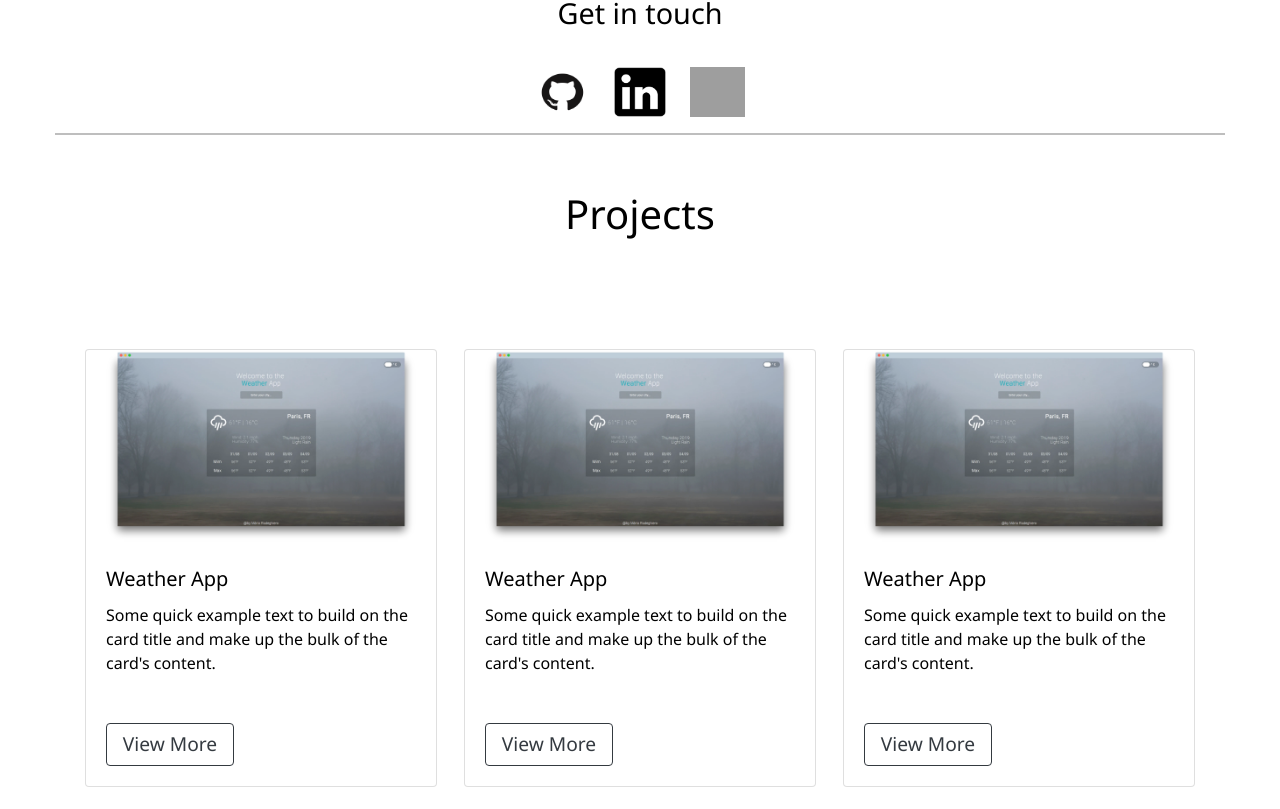
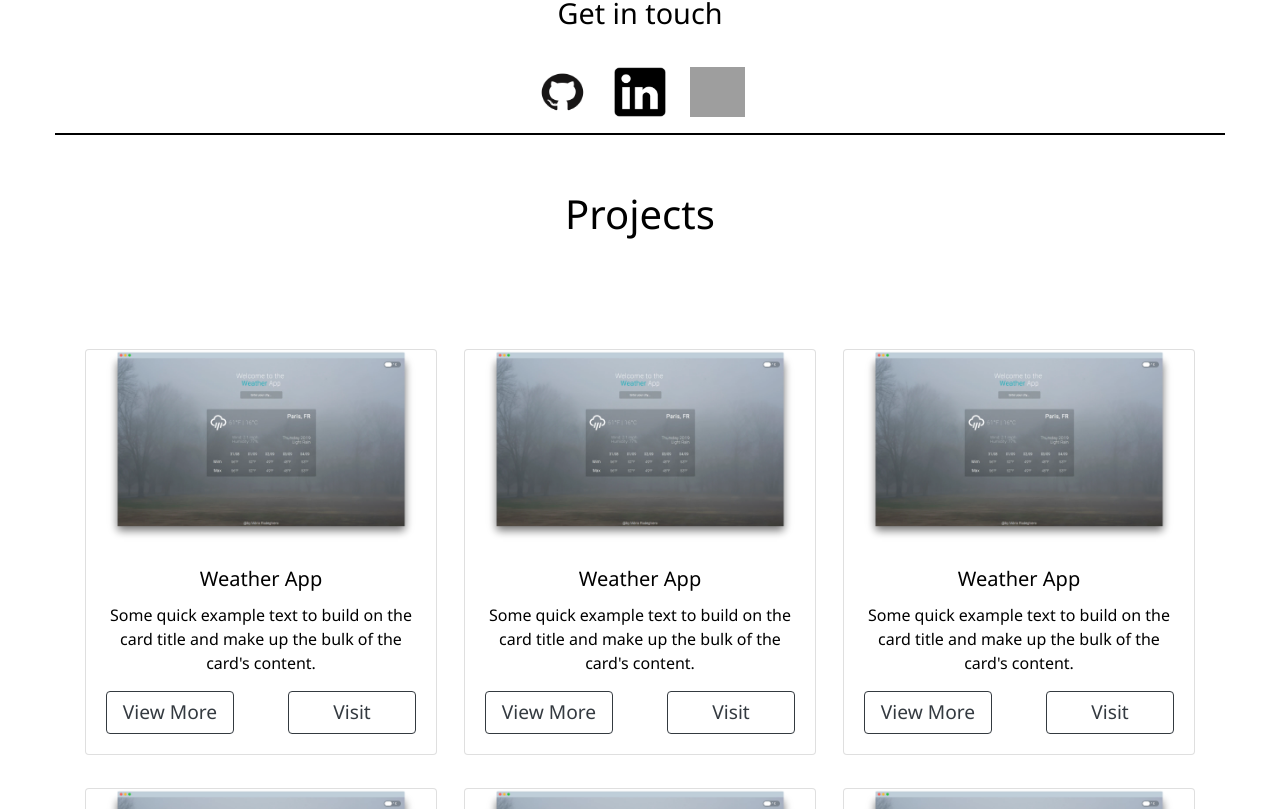
Before and after one commit to Drislio/Portfolio, a React (Create React App) app: page / in a window 1280 px wide. Shown: the part 591-1400 px from the top of the page. Built offline with nearby package versions, Linux system fonts and the light colour scheme; grey boxes are pictures that could not be loaded.

Commit message:
improving project page + adding react router

```diff
--- a/package.json
+++ b/package.json
@@ -10,6 +10,7 @@
     "react": "^17.0.1",
     "react-bootstrap": "^1.4.3",
     "react-dom": "^17.0.1",
+    "react-router-dom": "^5.2.0",
     "react-scripts": "4.0.2",
     "web-vitals": "^1.1.0"
   },
--- a/src/App.js
+++ b/src/App.js
@@ -4,15 +4,22 @@ import Project from "./components/project/project"
 import 'bootstrap/dist/css/bootstrap.min.css';
 import Projects from "./components/projects/projects"
 import Footer from "./components/Footer/footer"
+import {
+  BrowserRouter as Router,
+  Switch,
+  Route
+} from "react-router-dom";
 
 
 function App() {
   return (
     <div>
+      <Router>
       <LandingPage/>
       <Projects/>
       <AboutMe/>
       <Footer/>
+      </Router>
     </div>
   )
 }
--- a/src/components/projects/cards.js
+++ b/src/components/projects/cards.js
@@ -1,4 +1,10 @@
 import {Card, Button} from 'react-bootstrap'
+import {
+  BrowserRouter as Router,
+  Switch,
+  Route,
+  Link
+} from "react-router-dom";
 import ProjectImg from "../../assets/WeatherApp.webp"
 
 const Cards = () =>{
@@ -12,7 +18,10 @@ const Cards = () =>{
       Some quick example text to build on the card title and make up the bulk of
       the card's content.
     </Card.Text>
-    <Button id="btnGetcv" variant="outline-dark">View More</Button>
+    <div className="projbuttons">
+    <Button id="projBtn" variant="outline-dark">View More</Button>
+    <Button id="projBtn" variant="outline-dark">Visit</Button>
+    </div>
   </Card.Body>
 </Card>
 </div>
--- a/src/components/projects/projects.css
+++ b/src/components/projects/projects.css
@@ -10,4 +10,17 @@
 }
 .cards{
     margin-bottom: 3%;
+    text-align: center;
 }
+#projBtn{
+    font-size: 1.2rem;
+    width: 8rem;
+}
+#projBtn:focus,#projBtn:active{
+   outline: none !important;
+   box-shadow: none !important;
+}
+.projbuttons{
+    display: flex;
+    justify-content: space-between;
+}
--- a/src/index.css
+++ b/src/index.css
@@ -1,4 +1,9 @@
 *{
     font-family: 'Segoe UI', Tahoma, Geneva, Verdana, sans-serif;
     color: black;
+
 }
+hr:not([size]) {
+    height: 1px;
+    opacity: 1;
+}
```
Also changed, not shown: 1 other file (tests, documents, lock files or other folders).
